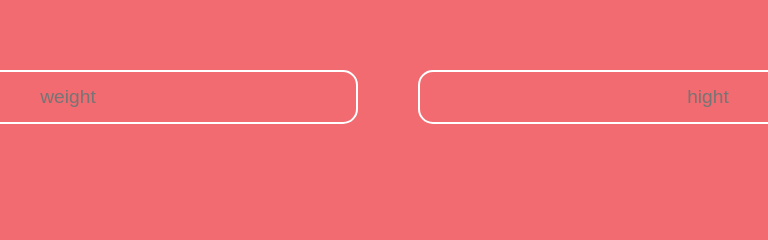
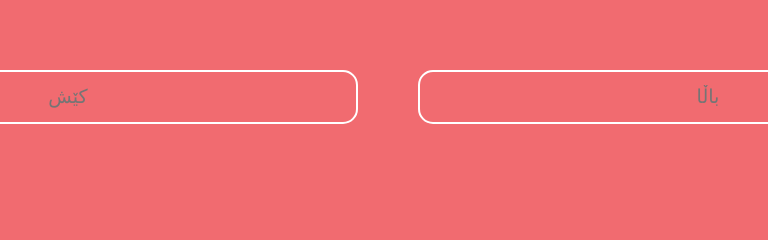
Before and after one commit to matty0blake/measure-app, a website: page index.html in a window 1280 px wide. Shown: the part 463-703 px from the top of the page, 252-1020 px from the left. Drawn offline with Linux system fonts and the light colour scheme.

Commit message:
Update index.html

```diff
--- a/index.html
+++ b/index.html
@@ -30,7 +30,7 @@
                 class="basic-data weight"
                 type="text"
                 inputmode="numberic"
-                placeholder="hight"
+                placeholder="باڵا"
                 maxlength="3"
             />
             <input
@@ -38,7 +38,7 @@
                 class="basic-data hight"
                 type="text"
                 inputmode="numberic"
-                placeholder="weight"
+                placeholder="کێش"
                 maxlength="3"
             />
 
```
